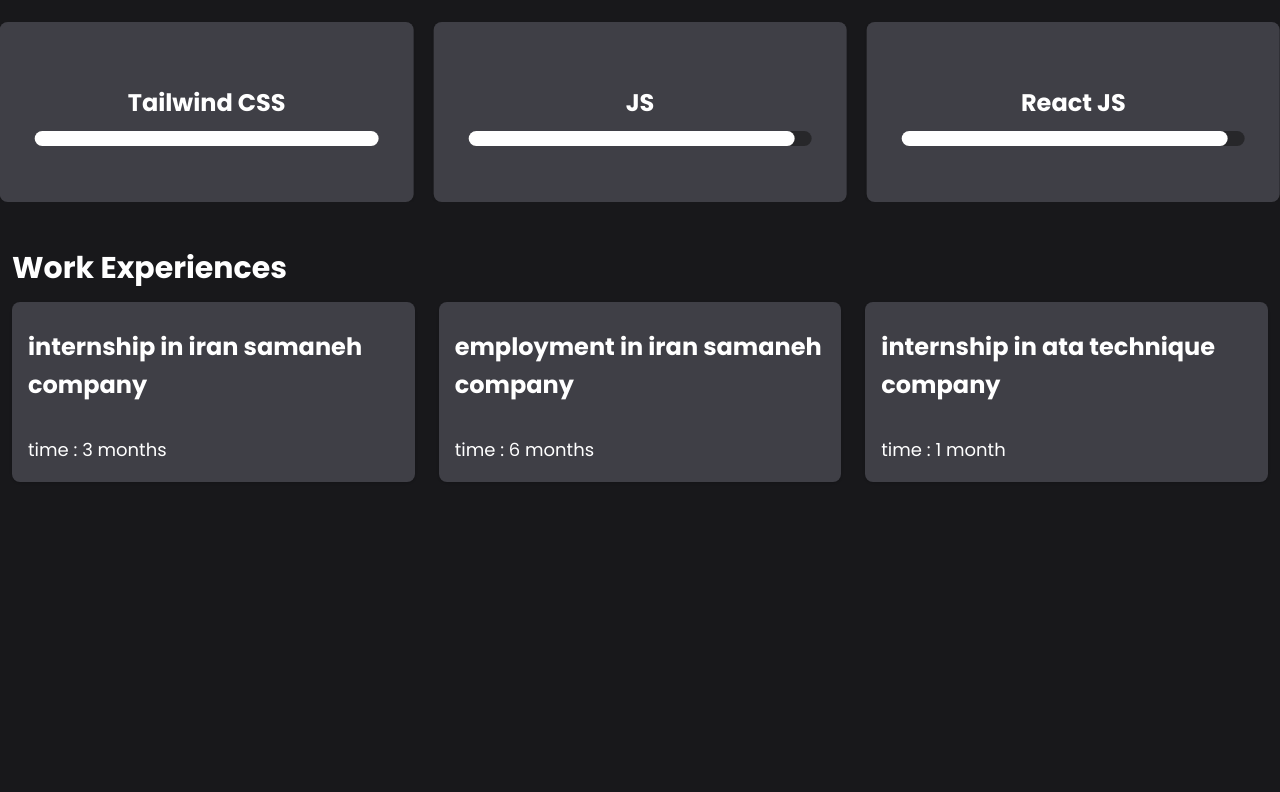
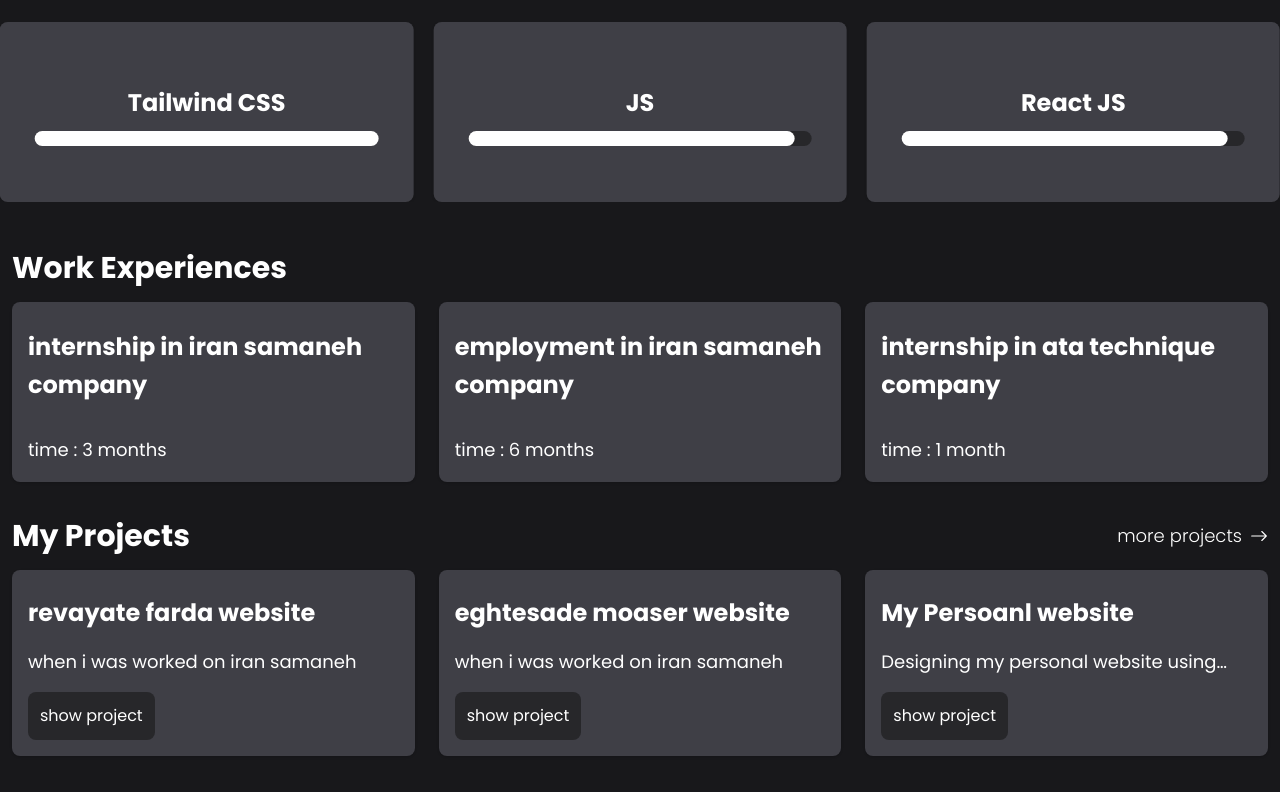
Before and after one commit to aliakbarnazemi22/personalwebsite, a React (Create React App) app: page / in a window 1280 px wide. Shown: the part 1174-1966 px from the top of the page. Before the commit the page ends 1692 px from the top, so only its background shows below. Built offline with nearby package versions, Linux system fonts and the light colour scheme.

Commit message:
fix my projects section , projects page

```diff
--- a/src/App.js
+++ b/src/App.js
@@ -4,6 +4,7 @@
 import Home from './pages/Home';
 import About from './pages/About';
 import Skills from './pages/Skills';
+import Projects from './pages/Projects';
 
 
 function App() {
@@ -14,6 +15,7 @@
         <Route path="/" element={<Home />} />
         <Route path="/about" element={<About />} />
         <Route path="/skills" element={<Skills />} />
+        <Route path="/projects" element={<Projects />} />
       </Routes>
     </Router>
   );
--- /dev/null
+++ b/src/components/MyProjects.jsx
@@ -0,0 +1,61 @@
+import React from 'react'
+
+function MyProjects() {
+    const cards = [
+        {
+            id: 1,
+            title: 'revayate farda website',
+            desc: 'when i was worked on iran samaneh',
+            link:'https://revayatefarda.ir'
+        },
+        {
+            id: 2,
+            title: 'eghtesade moaser website',
+            desc: 'when i was worked on iran samaneh',
+            link:'https://eghtesademoaser.ir'
+        },
+        {
+            id: 3,
+            title: 'My Persoanl website',
+            desc: 'Designing my personal website using React and Tailwind for styling the site.',
+            link:'https://aliakbarnazemi.ir'
+        },
+    ]
+    return (
+        <section className='container mx-auto my-6'>
+            <div className="flex justify-between items-center">
+                <h2 className='text-3xl font-bold text-start ml-3'>
+                    My Projects
+                </h2>
+
+                <a href="/projects" className='text-lg font-[300] flex items-center gap-2 mr-3'>
+                    more projects
+                    <svg xmlns="http://www.w3.org/2000/svg" width="18" height="18" fill="currentColor" className="bi bi-arrow-right" viewBox="0 0 16 16">
+                        <path fill-rule="evenodd" d="M1 8a.5.5 0 0 1 .5-.5h11.793l-3.147-3.146a.5.5 0 0 1 .708-.708l4 4a.5.5 0 0 1 0 .708l-4 4a.5.5 0 0 1-.708-.708L13.293 8.5H1.5A.5.5 0 0 1 1 8" />
+                    </svg>
+                </a>
+            </div>
+            <div className='mt-1 flex items-center flex-wrap'>
+                {cards.map((card) => (
+                    <div className='w-full md:w-1/2 lg:w-1/3 p-3'>
+                        <div id={card.id} className="w-full bg-zinc-700 shadow rounded-lg p-4 text-start min-h-[180px] flex flex-col justify-center gap-4">
+                            <h3 className="text-2xl font-bold mt-2 leading-[1.6]">{card.title}</h3>
+                            <p className='text-lg font-[500]v text-start line-clamp-1'>
+                                {card.desc}
+                            </p>
+                            <div>
+                                <a href={card.link} target='_blank' rel='norefferer'>
+                                    <button className='p-3 bg-zinc-800 rounded-lg'>
+                                        show project
+                                    </button>
+                                </a>
+                            </div>
+                        </div>
+                    </div>
+                ))}
+            </div>
+        </section>
+    )
+}
+
+export default MyProjects
--- a/src/pages/Home.js
+++ b/src/pages/Home.js
@@ -3,6 +3,7 @@
 import MySkills from '../components/MySkills'
 import Statics from '../components/Statics'
 import WE from '../components/WE'
+import MyProjects from '../components/MyProjects'
 
 function Home() {
   return (
@@ -11,6 +12,7 @@
         <Statics />
         <MySkills />
         <WE />
+        <MyProjects />
     </div>
   )
 }
--- /dev/null
+++ b/src/pages/Projects.js
@@ -0,0 +1,69 @@
+import React from 'react'
+
+function Projects() {
+  const cards = [
+    {
+      id: 1,
+      title: 'revayate farda website',
+      desc: 'when i was worked on iran samaneh',
+      link: 'https://revayatefarda.ir'
+    },
+    {
+      id: 2,
+      title: 'eghtesade moaser website',
+      desc: 'when i was worked on iran samaneh',
+      link: 'https://eghtesademoaser.ir'
+    },
+    {
+      id: 3,
+      title: 'My Persoanl website',
+      desc: 'Designing my personal website using React and Tailwind for styling the site.',
+      link: 'https://aliakbarnazemi.ir'
+    },
+    {
+      id: 4,
+      title: 'Aroosak kadeh website',
+      desc: 'my freelance project and designing with wordpress and elementor',
+      link: 'https://aroosakkadeh.ir'
+    },
+    {
+      id: 5,
+      title: 'Redesigning the Nike website.',
+      desc: 'Redesigning the Nike website, specifically the homepage, using React and Tailwind for styling, and making it fully responsive.',
+      link: 'https://github.com/aliakbarnazemi22/nike'
+    },
+  ]
+  return (
+    <div>
+      <div className='md:px-0 px-4 container mx-auto mt-24 md:mt-32'>
+        <section className='container mx-auto my-6'>
+          <div className="flex justify-between items-center">
+            <h2 className='text-3xl font-bold text-start ml-3'>
+              My Projects
+            </h2>
+          </div>
+          <div className='mt-1 flex items-center flex-wrap'>
+            {cards.map((card) => (
+              <div className='w-full md:w-1/2 lg:w-1/3 p-3'>
+                <div id={card.id} className="w-full bg-zinc-700 shadow rounded-lg p-4 text-start min-h-[180px] flex flex-col justify-center gap-4">
+                  <h3 className="text-2xl font-bold mt-2 leading-[1.6]">{card.title}</h3>
+                  <p className='text-lg font-[500]v text-start line-clamp-1'>
+                    {card.desc}
+                  </p>
+                  <div>
+                    <a href={card.link} target='_blank' rel='norefferer'>
+                      <button className='p-3 bg-zinc-800 rounded-lg'>
+                        show project
+                      </button>
+                    </a>
+                  </div>
+                </div>
+              </div>
+            ))}
+          </div>
+        </section>
+      </div>
+    </div>)
+}
+
+export default Projects
```
